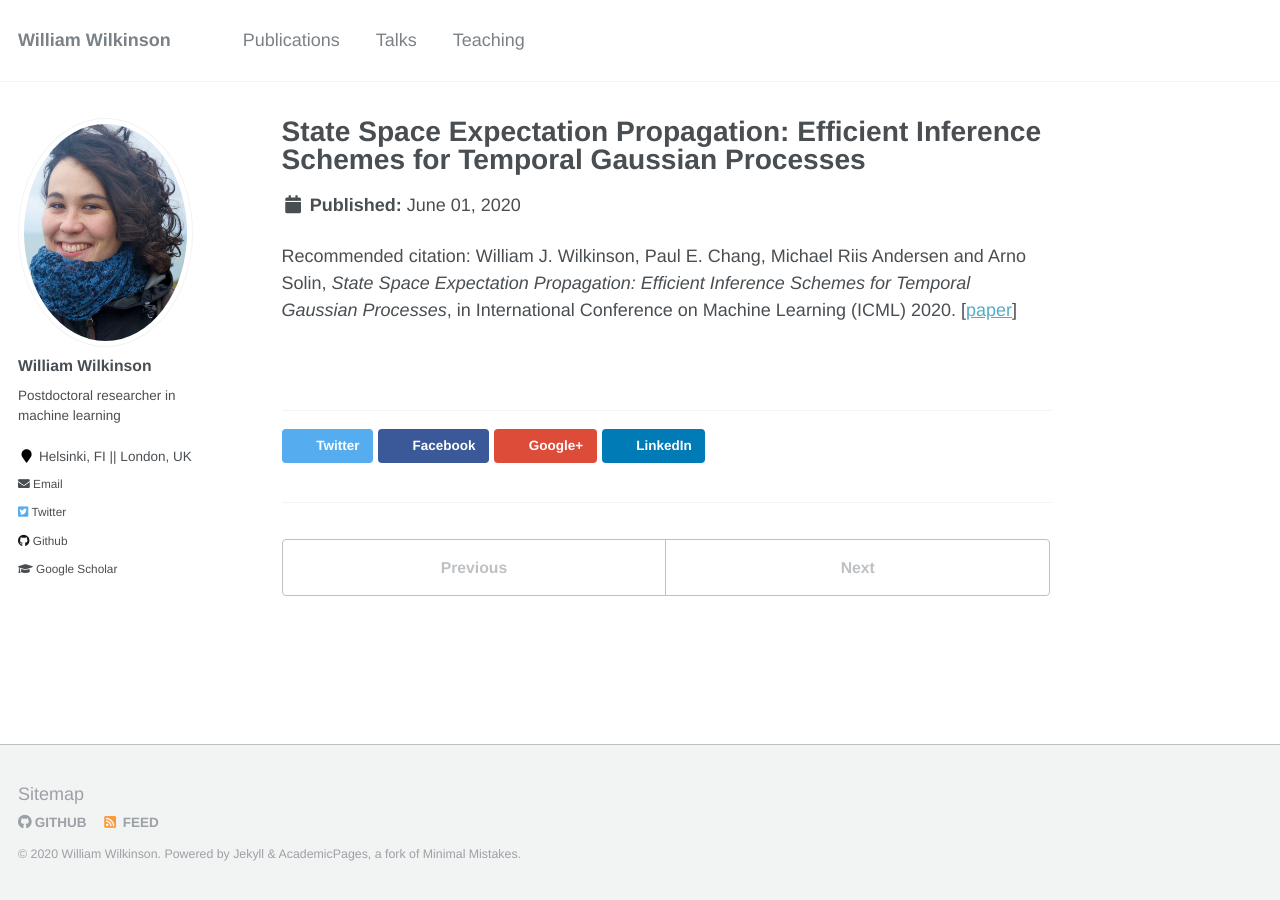
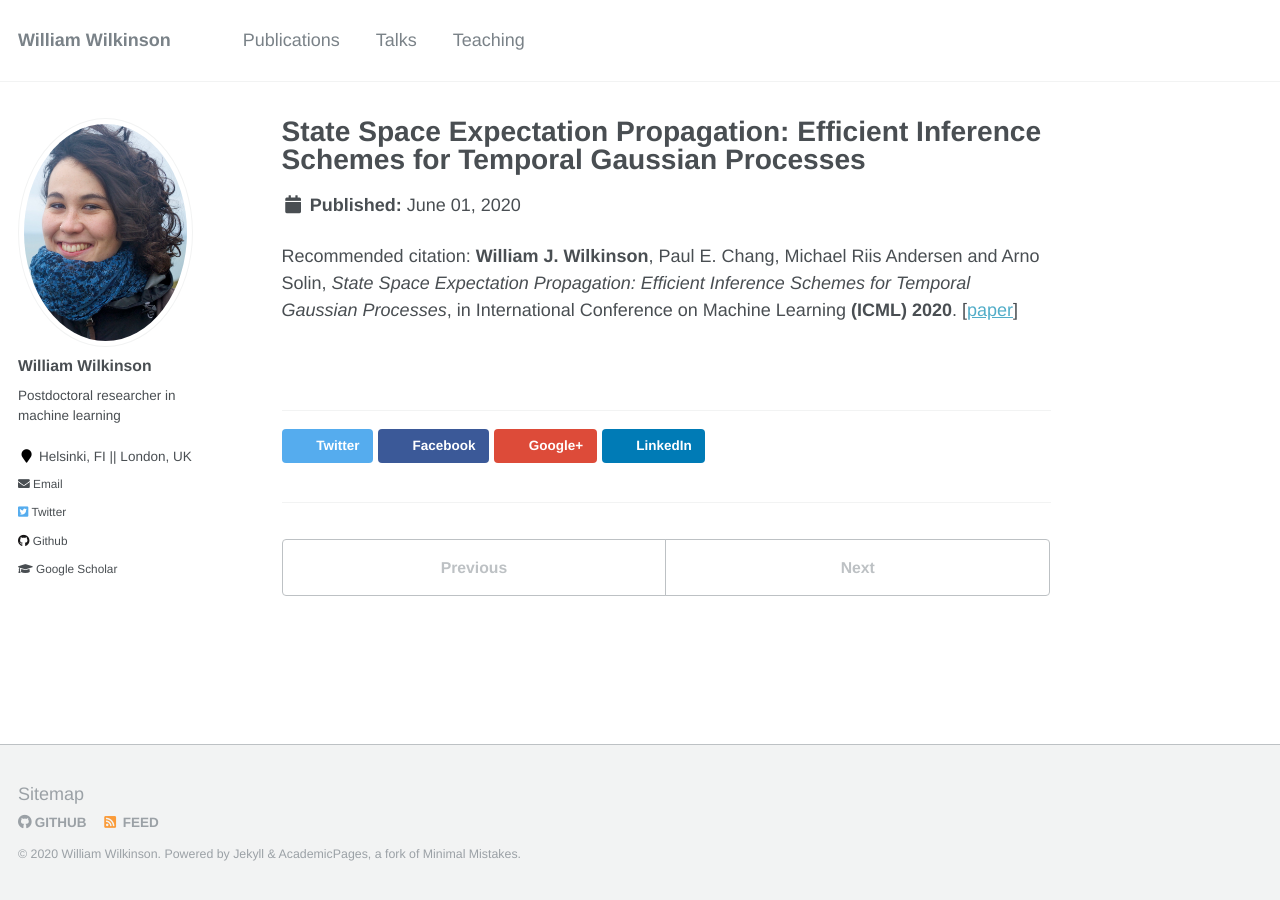
Before and after one commit to wil-j-wil/wil-j-wil2.github.io, a Jekyll site: the page built from _publications/2020-06-01-icml.md, in a window 1280 px wide. Built offline with Jekyll 4.4.1, drawn with Linux system fonts in a browser that asks for light colours.

```diff
--- a/_publications/2020-06-01-icml.md
+++ b/_publications/2020-06-01-icml.md
@@ -8,5 +8,5 @@ date: 2020-06-01
 year: 2020
 paperurl: 'https://arxiv.org/pdf/2007.05994.pdf'
 codeurl: 'https://github.com/AaltoML/kalman-jax'
-citation: 'William J. Wilkinson, Paul E. Chang, Michael Riis Andersen and Arno Solin, <i>State Space Expectation Propagation: Efficient Inference Schemes for Temporal Gaussian Processes</i>, in International Conference on Machine Learning (ICML) 2020.'
+citation: '<b>William J. Wilkinson</b>, Paul E. Chang, Michael Riis Andersen and Arno Solin, <i>State Space Expectation Propagation: Efficient Inference Schemes for Temporal Gaussian Processes</i>, in International Conference on Machine Learning <b>(ICML) 2020</b>.'
 ---
```
